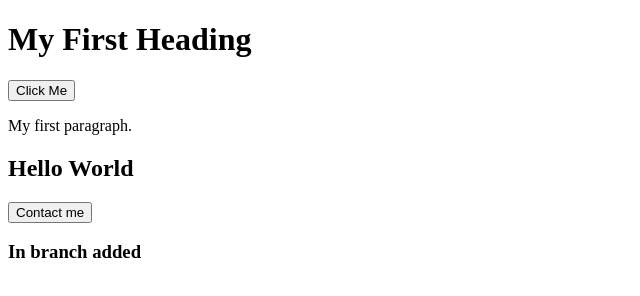
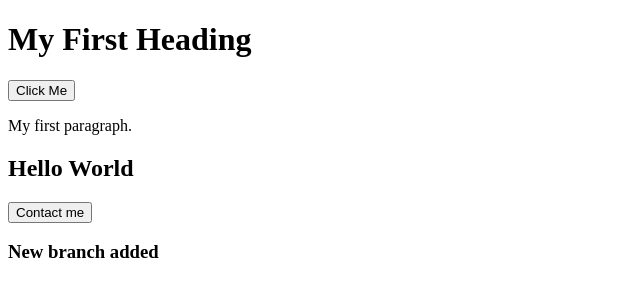
Before and after one commit to SaurabhShanbhag/Demo, a plain HTML site: page index.html in a window 1280 px wide. Shown: the full height of the page, 0-640 px from the left. Drawn offline with Linux system fonts and the light colour scheme.

Commit message:
New test update

```diff
--- a/index.html
+++ b/index.html
@@ -6,6 +6,6 @@
 <p>My first paragraph.</p>
 <h2>Hello World</h2>
 <button href="contact.html">Contact me</button>
-<h3>In branch added</h3>
+<h3>New branch added</h3>
 </body>
 </html>
```
